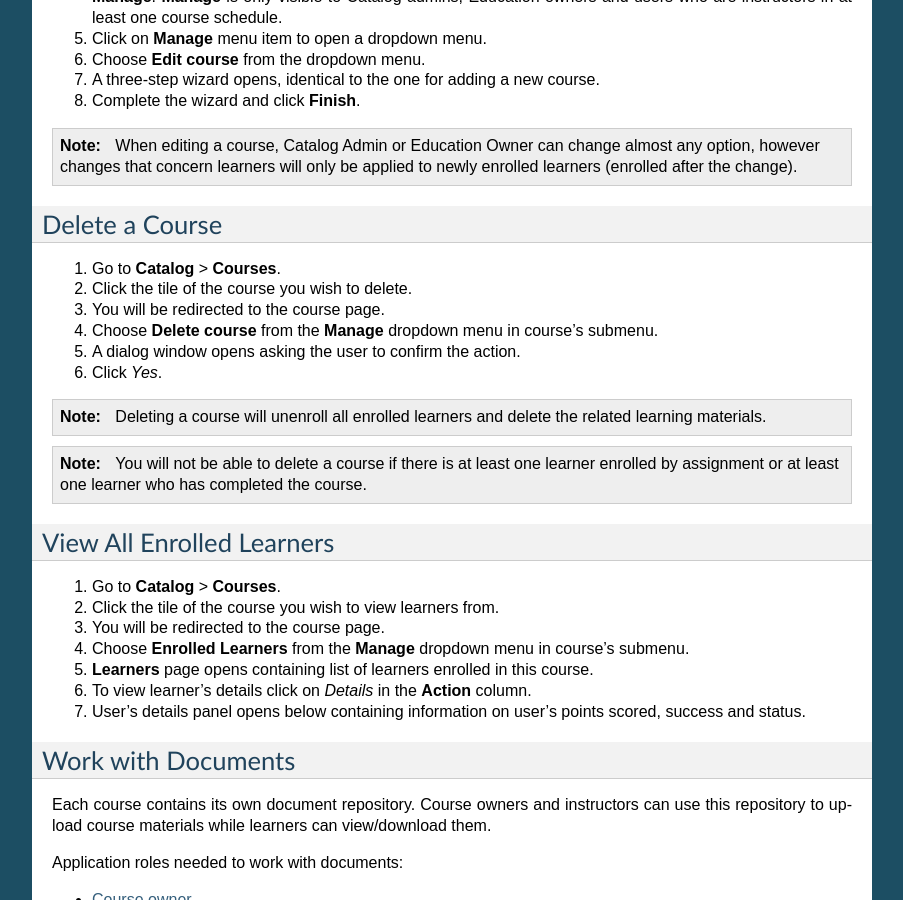
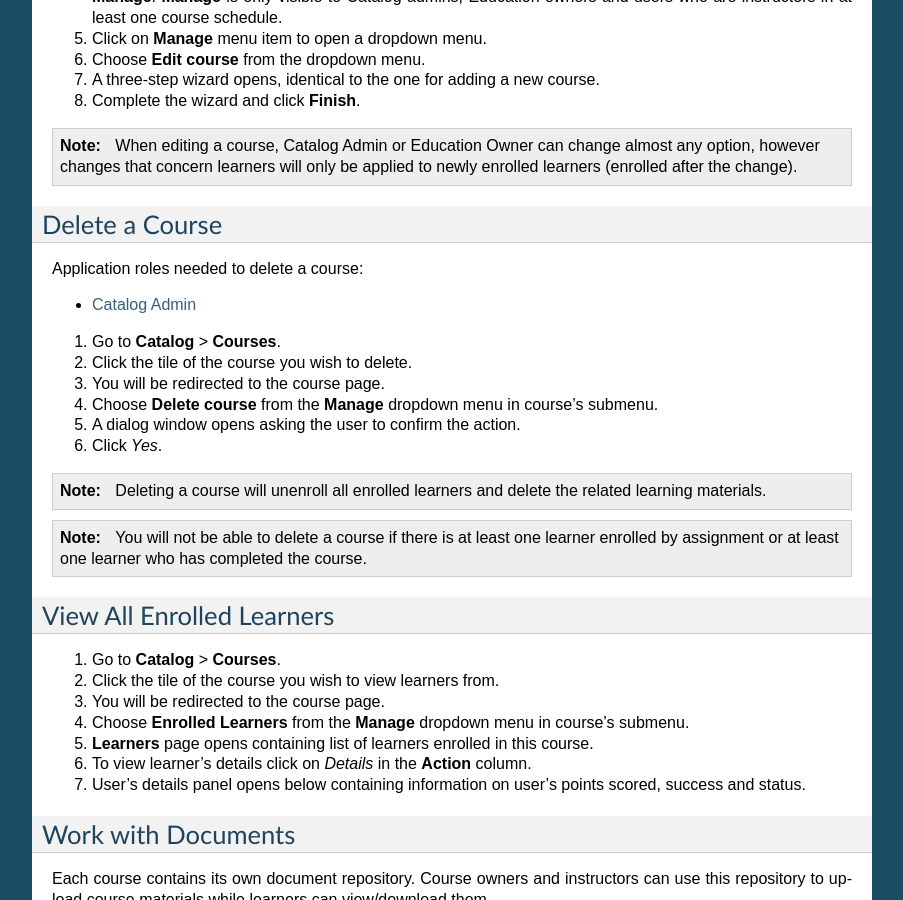
Before and after one commit to pslisko/performa365docs, a Sphinx documentation site: the page built from docs/howto/work_with_courses.rst, in a window 1280 px wide and 900 px high, scrolled down 1753 px. Shown: the whole window, without its empty margins (198-1101 px from the left). Built offline with Sphinx 7.4.7, drawn with Linux system fonts in a browser that asks for light colours; pages that are not in the unit, such as notebooks, are missing from menus.

Commit message:
Update work_with_courses.rst

```diff
--- a/docs/howto/work_with_courses.rst
+++ b/docs/howto/work_with_courses.rst
@@ -74,6 +74,11 @@ Application roles needed to edit a course:
 Delete a Course
 ******************
 
+Application roles needed to delete a course:
+
+* :ref:`Catalog Admin <catalog_administrator>`
+
+
 #. Go to **Catalog** > **Courses**.
 #. Click the tile of the course you wish to delete.
 #. You will be redirected to the course page.
```
